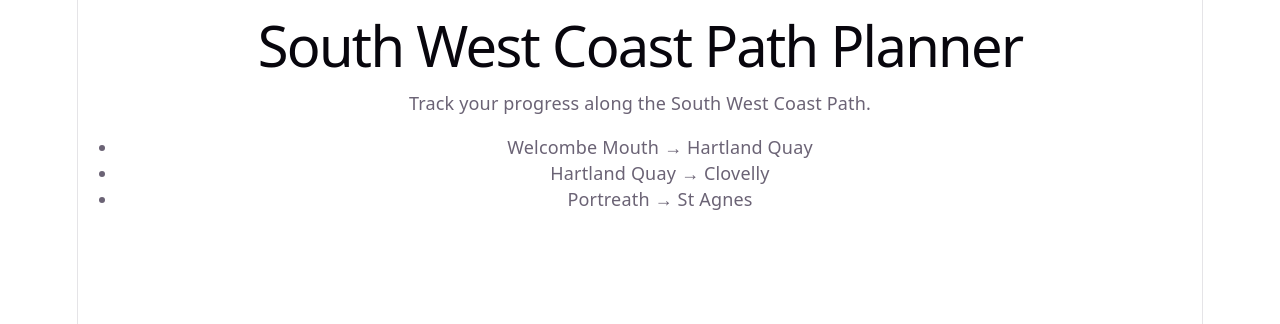
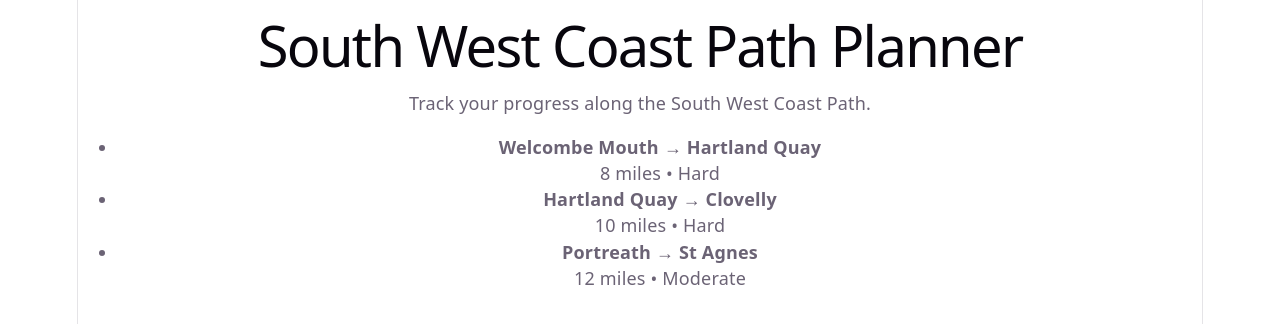
Before and after one commit to benwade37/southwestpathplanner, a React (Vite) app in the folder sw-coast-path-planner/: page / in a window 1280 px wide. Shown: the top 324 px of the page. Built offline with nearby package versions, Linux system fonts and the light colour scheme.

Commit message:
Create Walkcard component

```diff
--- a/sw-coast-path-planner/src/App.jsx
+++ b/sw-coast-path-planner/src/App.jsx
@@ -1,17 +1,46 @@
 function App() {
+
+  const walks = [
+  {
+    id: 1,
+    name: "Welcombe Mouth → Hartland Quay",
+    distance: "8 miles",
+    difficulty: "Hard",
+  },
+  {
+    id: 2,
+    name: "Hartland Quay → Clovelly",
+    distance: "10 miles",
+    difficulty: "Hard",
+  },
+  {
+    id: 3,
+    name: "Portreath → St Agnes",
+    distance: "12 miles",
+    difficulty: "Moderate",
+  },
+];
+
   return (
     <div>
       <h1>South West Coast Path Planner</h1>
 
-<p>Track your progress along the South West Coast Path.</p>
+      <p>Track your progress along the South West Coast Path.</p>
 
-<ul>
-  <li>Welcombe Mouth → Hartland Quay</li>
-  <li>Hartland Quay → Clovelly</li>
-  <li>Portreath → St Agnes</li>
-</ul>
+      <ul>
+        {walks.map((walk) => (
+          <li key={walk.id}>
+          <strong>{walk.name}</strong>
+
+          <br />
+
+        {walk.distance} • {walk.difficulty}
+</li>
+        ))}
+      </ul>
+
     </div>
-  )
+  );
 }
 
-export default App
+export default App;
```
Also changed, not shown: sw-coast-path-planner/src/components/Walkcard.jsx (added, +11 -0 lines).
